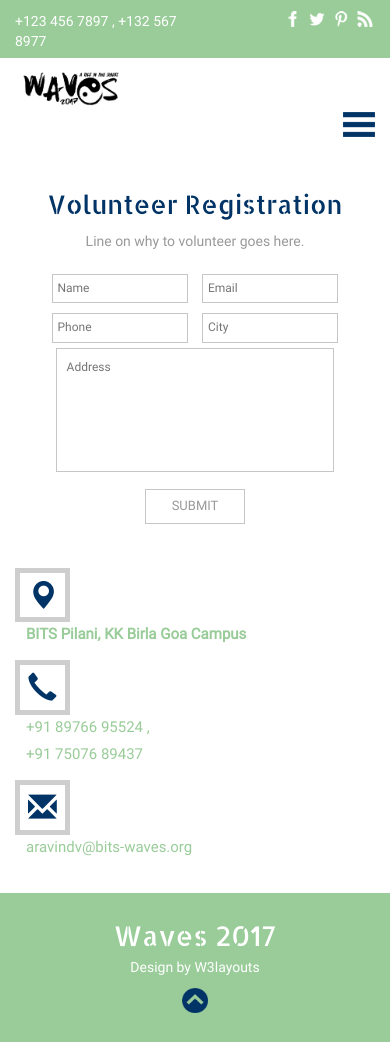
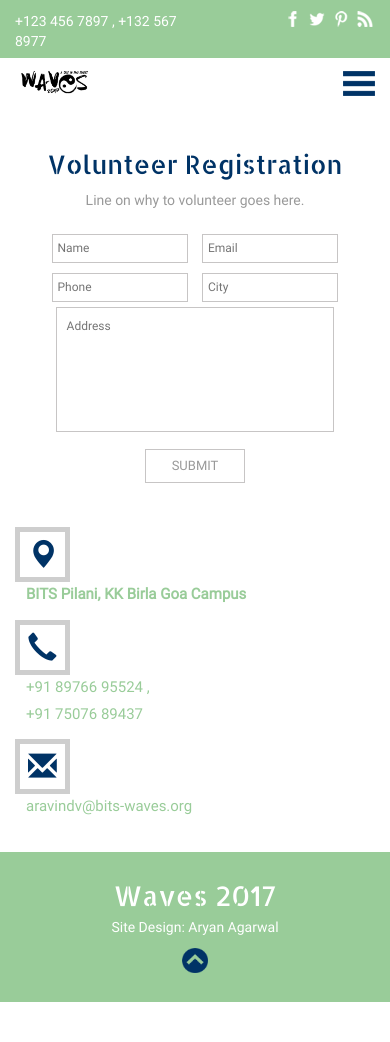
Before and after one commit to aryanagarwal15/TheRippleProject, a plain HTML site: page reg.html in a window 390 px wide. After the commit the page ends 1002 px from the top, so only its background shows below. Drawn offline with Linux system fonts and the light colour scheme.

Commit message:
Major change 1

```diff
--- a/css/style.css
+++ b/css/style.css
@@ -104,6 +104,9 @@ body a:hover{
 }
 .logo a:hover{
 	text-decoration:none;
+}
+.logo img{
+    width: 30%;
 }
 .top-nav {
     margin-top: 1.1%;
@@ -945,6 +948,12 @@ a.tooltips span:before {
 }
 }
 @media (max-width:1080px){
+.logo{
+    max-width: 40%;
+}
+.logo img{
+    width: 40%;
+}
 .banner-text h3 {
     font-size: 1.7em;
 }
@@ -1138,7 +1147,7 @@ a.tooltips span:before {
 }
 .add-left p {
     font-size: 16px;
-    width: 69%;
+    width: 50%;
     margin-left: 11px;
 }
 .address {
@@ -1159,6 +1168,12 @@ a.tooltips span:before {
 }
 }
 @media (max-width:768px){
+    .logo{
+        max-width: 70%;
+    }
+.logo img{
+    width: 20%;
+}
 .h-left,.h-right {
     width: 50%;
     float: left;
@@ -1281,7 +1296,7 @@ a.tooltips span:before {
 	padding: 3.6% 4%;
 }
 .team-left {
-    width: 25%;
+    width: 100%;
     float: left;
     padding: 0 5px;
 }
@@ -1648,7 +1663,7 @@ figure.effect-oscar figcaption {
     font-size: 13px;
 }
 .team-left {
-    width: 50%;
+    width: 100%;
     float: left;
     padding: 0 8px;
     margin: 10px 0;
--- a/reg.html
+++ b/reg.html
@@ -129,7 +129,7 @@
 		<div class="container">
 			<div class="footer-top">
 				<a href="index.html"><h3>Waves 2017</h3></a>
-				<p>Design by  <a href="http://w3layouts.com/" target="_blank">W3layouts</a> </p>
+				<p>Site Design: <a href="www.prefedge.com">Aryan Agarwal</a></p>
 				<a href="#home" class="scroll"><img src="images/top-arrow.png" alt="" /></a>
 			</div>
 		</div>
```
Also changed, not shown: index.html (+4 -4 lines).
